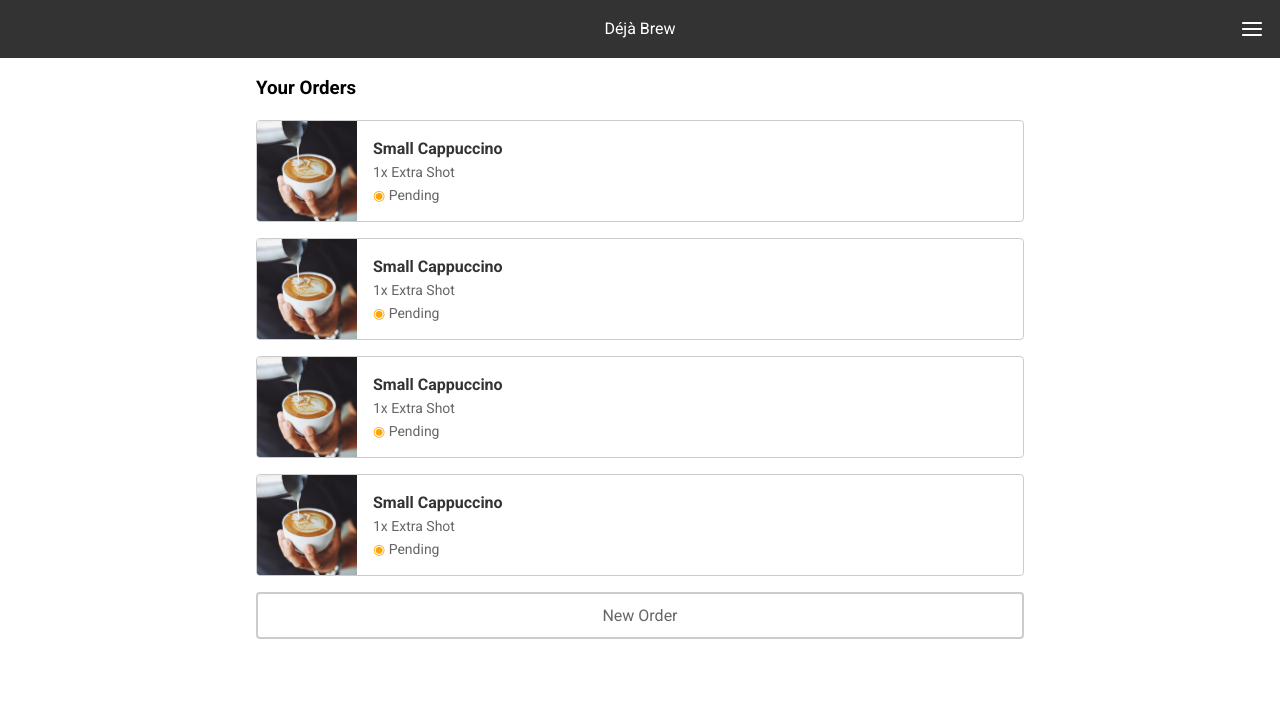
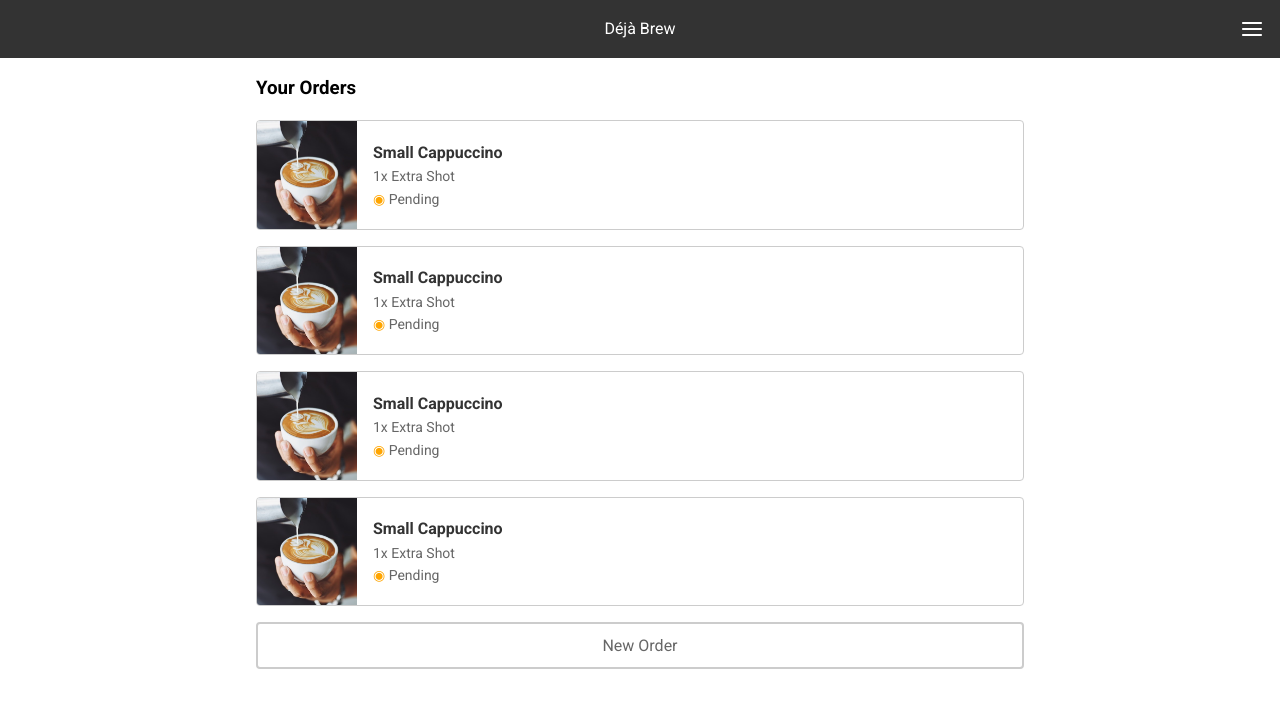
Before and after one commit to nickw444/deja-brew, a React (Create React App) app in the folder frontend/: page / in a window 1280 px wide. Shown: the top 708 px of the page. Built offline with nearby package versions, Linux system fonts and the light colour scheme.

Commit message:
FE: Fix broken flexbox on iOS

```diff
--- a/frontend/src/ui/order_tile/order_tile.module.css
+++ b/frontend/src/ui/order_tile/order_tile.module.css
@@ -8,15 +8,11 @@
     color: #333;
 }
 
-.imageContainer {
-    display: flex;
-    flex-shrink: 1;
-}
-
 .image {
     object-fit: cover;
     width: 100px;
     min-height: 100px;
+    height: 100%;
 }
 
 .infoContainer {
```
